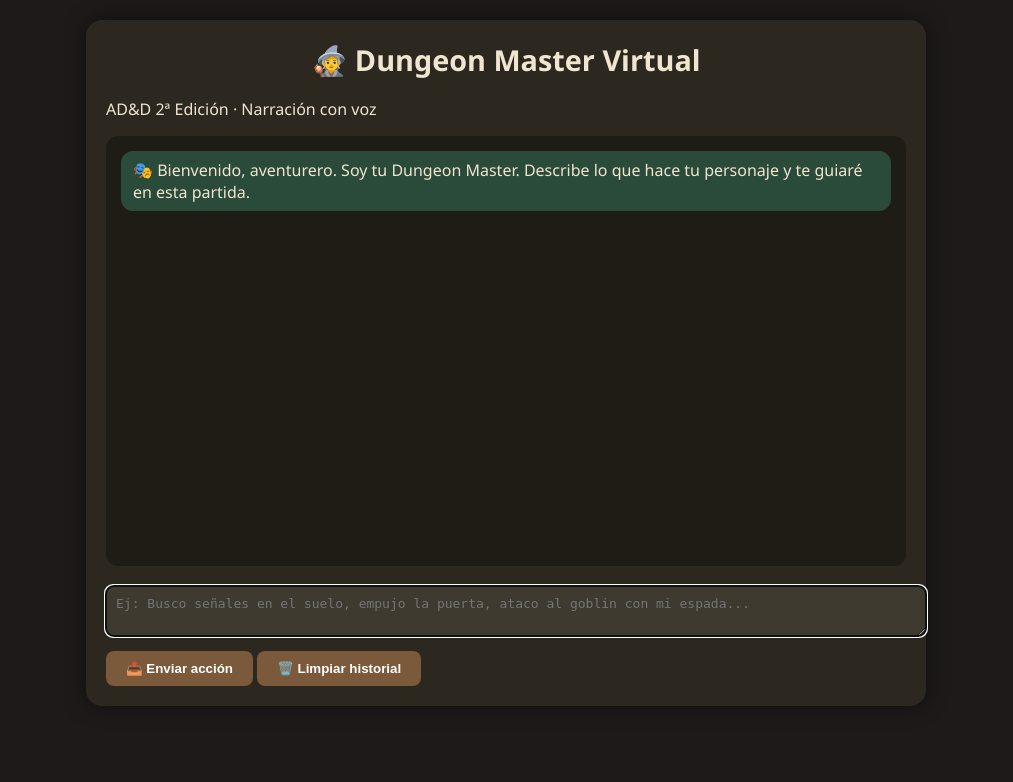
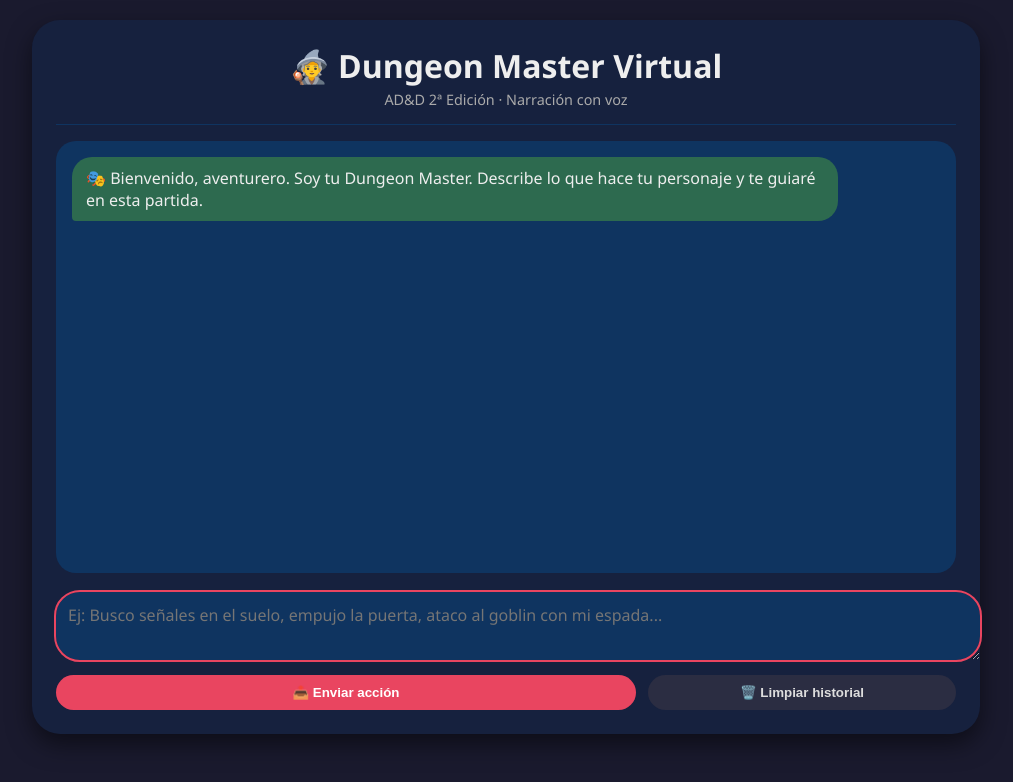
Before and after one commit to nanaftware/adnd-voise-master, a Flask app: page / in a window 1280 px wide. Shown: the top 782 px of the page, without its empty margins (134-1147 px from the left). Run offline with Flask 3, Linux system fonts and the light colour scheme; parts of the project's set-up code (start-up, migrations or seed data) failed here and were passed over.

Commit message:
Actualizar style.css

```diff
--- a/static/style.css
+++ b/static/style.css
@@ -1,63 +1,116 @@
+
+/* static/style.css */
 body {
-    font-family: 'Segoe UI', Tahoma, Geneva, Verdana, sans-serif;
-    background: #1e1a1a;
-    color: #f0e6d0;
+    font-family: 'Segoe UI', 'Roboto', system-ui, sans-serif;
+    background: #1a1a2e;
     margin: 0;
     padding: 20px;
+    color: #eee;
 }
 .container {
-    max-width: 800px;
-    margin: auto;
-    background: #2c2820;
-    border-radius: 16px;
-    padding: 20px;
-    box-shadow: 0 0 20px rgba(0,0,0,0.5);
+    max-width: 900px;
+    margin: 0 auto;
+    background: #16213e;
+    border-radius: 28px;
+    padding: 1.5rem;
+    box-shadow: 0 10px 25px rgba(0,0,0,0.5);
+}
+header {
+    text-align: center;
+    border-bottom: 1px solid #0f3460;
+    margin-bottom: 1rem;
 }
 h1 {
-    text-align: center;
-    font-size: 1.8em;
-    margin-top: 0;
+    margin: 0;
+    font-size: 2rem;
+}
+.subtitle {
+    color: #aaa;
+    margin-top: 0.2rem;
+    font-size: 0.9rem;
 }
 .chat-box {
-    background: #1f1c16;
-    border-radius: 12px;
-    padding: 15px;
+    background: #0f3460;
+    border-radius: 20px;
+    padding: 1rem;
     height: 400px;
     overflow-y: auto;
-    margin-bottom: 20px;
+    display: flex;
+    flex-direction: column;
+    gap: 12px;
 }
 .message {
-    margin-bottom: 12px;
-    padding: 8px 12px;
-    border-radius: 12px;
+    padding: 10px 14px;
+    border-radius: 20px;
+    max-width: 85%;
+    line-height: 1.4;
+    word-wrap: break-word;
 }
 .message.player {
-    background: #3a3a5a;
-    text-align: right;
+    background: #2c3e66;
+    align-self: flex-end;
+    border-bottom-right-radius: 4px;
 }
 .message.gm {
-    background: #2a4a3a;
-    text-align: left;
+    background: #2d6a4f;
+    align-self: flex-start;
+    border-bottom-left-radius: 4px;
+}
+.message.system {
+    background: #6c757d;
+    font-style: italic;
+    font-size: 0.9rem;
+    align-self: center;
+}
+.input-area {
+    margin-top: 1.2rem;
 }
 textarea {
     width: 100%;
-    padding: 10px;
-    border-radius: 8px;
+    padding: 12px;
+    border-radius: 24px;
     border: none;
-    background: #3e3a30;
+    background: #0f3460;
     color: white;
-    font-size: 1em;
+    font-size: 1rem;
+    font-family: inherit;
+    resize: vertical;
+}
+textarea:focus {
+    outline: 2px solid #e94560;
+}
+.action-buttons {
+    display: flex;
+    gap: 12px;
+    margin-top: 10px;
 }
 button {
-    margin-top: 10px;
-    padding: 10px 20px;
-    background: #7a5a3a;
+    padding: 10px 18px;
     border: none;
-    border-radius: 8px;
-    color: white;
+    border-radius: 40px;
     font-weight: bold;
     cursor: pointer;
+    transition: 0.2s;
 }
-button:hover {
-    background: #9a7a5a;
+.btn-primary {
+    background: #e94560;
+    color: white;
+    flex: 2;
 }
+.btn-primary:hover {
+    background: #ff6b8b;
+}
+.btn-secondary {
+    background: #2b2d42;
+    color: #ddd;
+    flex: 1;
+}
+.btn-secondary:hover {
+    background: #3a3f5e;
+}
+.loading {
+    margin-top: 12px;
+    text-align: center;
+    color: #ffd966;
+    font-weight: bold;
+}
```
